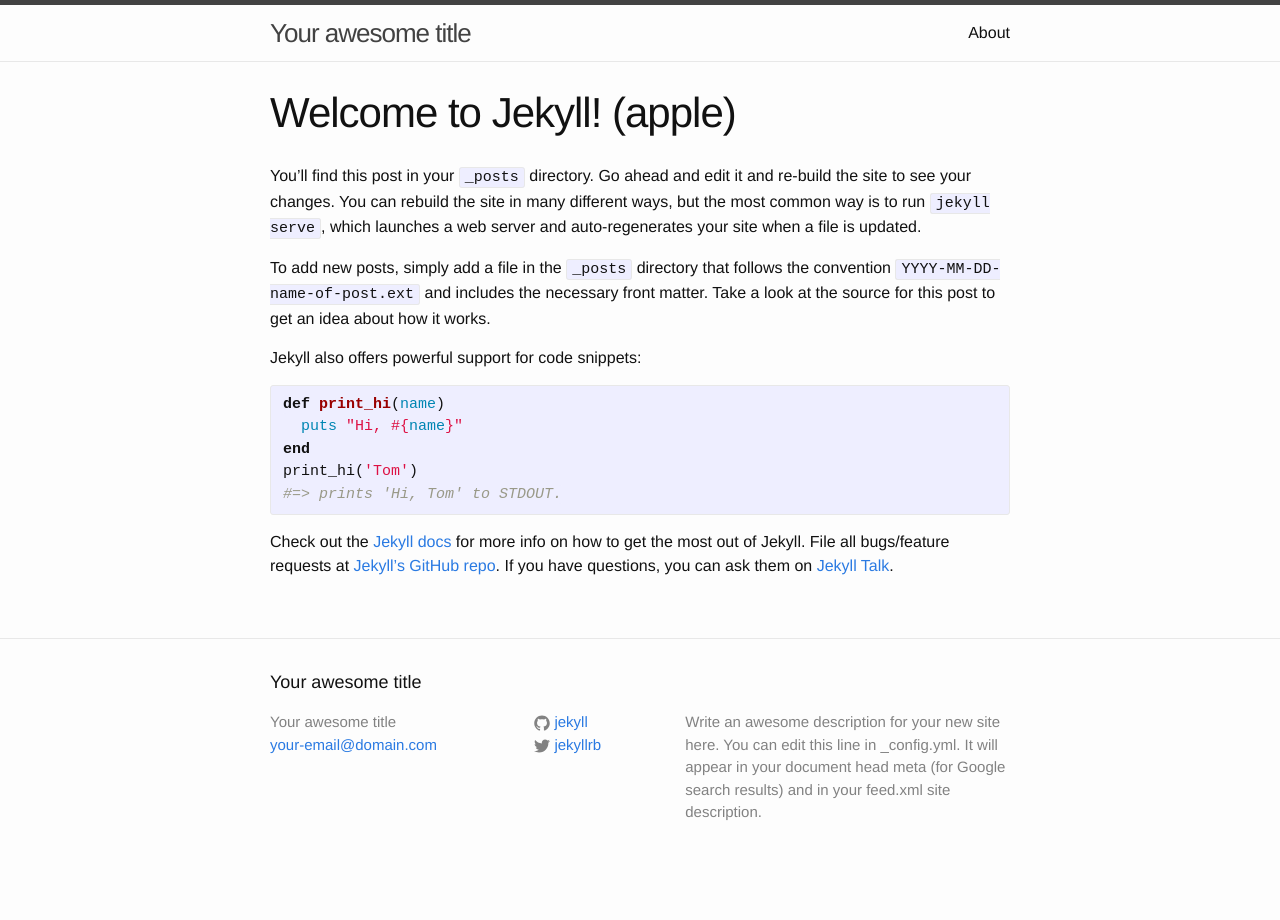
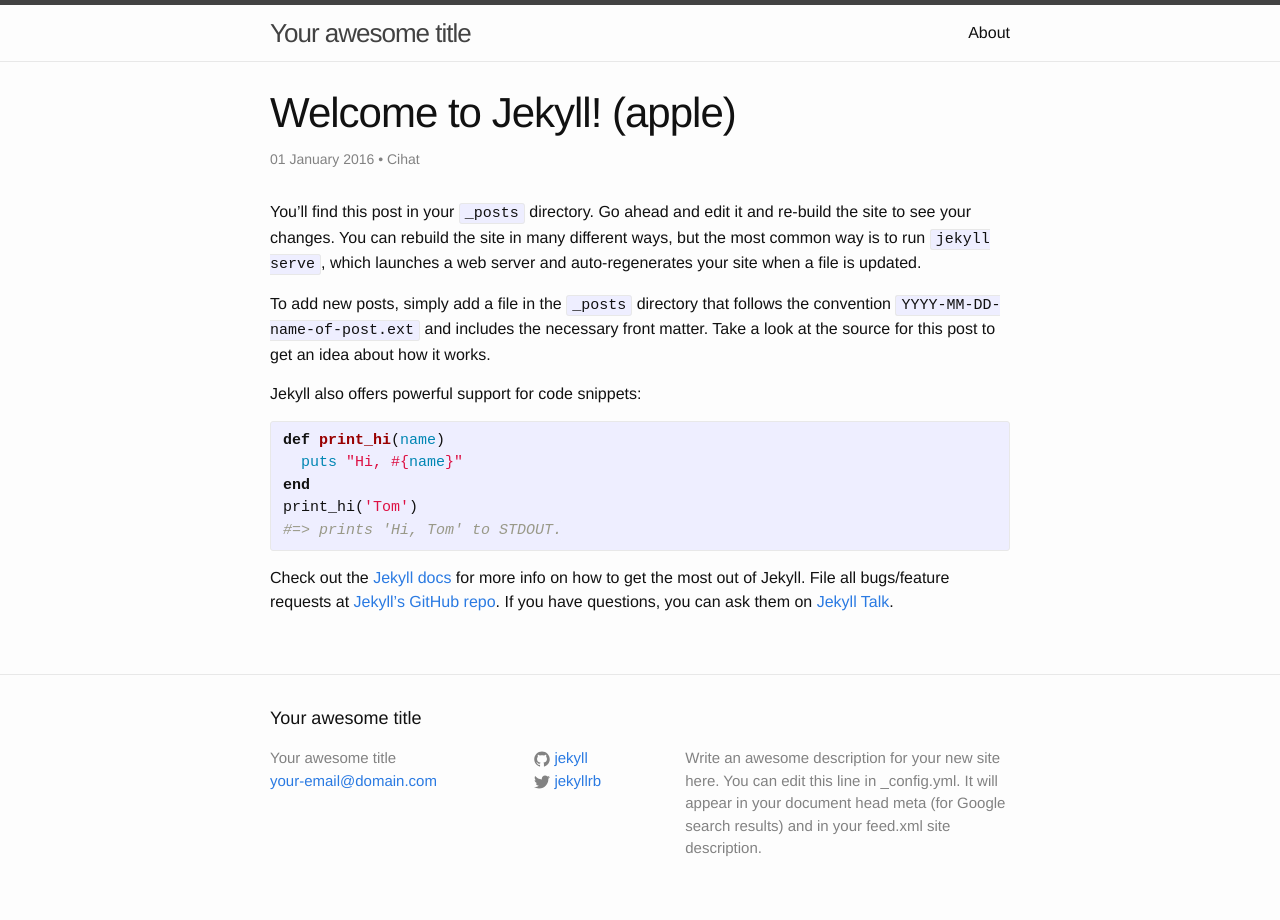
Before and after one commit to JamitLabs/BestPractices, a Jekyll site: the page built from _articles/apple/apple-test.md, in a window 1280 px wide. Built offline with Jekyll 4.4.1, drawn with Linux system fonts in a browser that asks for light colours.

Commit message:
User article layout for articles + Simplify front formatter

```diff
--- a/_articles/apple/apple-test.md
+++ b/_articles/apple/apple-test.md
@@ -1,6 +1,7 @@
 ---
-layout: page
 title:  "Welcome to Jekyll! (apple)"
+date: "2016-01-01 00:00:00"
+author: Cihat
 ---
 You’ll find this post in your `_posts` directory. Go ahead and edit it and re-build the site to see your changes. You can rebuild the site in many different ways, but the most common way is to run `jekyll serve`, which launches a web server and auto-regenerates your site when a file is updated.
 
--- a/_config.yml
+++ b/_config.yml
@@ -29,4 +29,4 @@
       path: "_articles"
       type: articles
     values:
-      layout: page
+      layout: article
--- /dev/null
+++ b/_layouts/article.html
@@ -0,0 +1,25 @@
+---
+layout: default
+---
+<article class="post">
+
+  <header class="post-header">
+    <h1 class="post-title">{{ page.title }}</h1>
+    <p class="post-meta">
+      <time datetime="{{ page.date | date_to_xmlschema }}" itemprop="datePublished">
+        {{ page.date | date_to_long_string }}
+      </time>
+       •
+      <span itemprop="author" itemscope itemtype="http://schema.org/Person">
+        <span itemprop="name">
+          {{ page.author }}
+        </span>
+      </span>
+    </p>
+  </header>
+
+  <div class="post-content">
+    {{ content }}
+  </div>
+
+</article>
```
Also changed, not shown: _articles/android/android-test.md (+2 -0 lines), _articles/general/general-test.md (+2 -0 lines).
